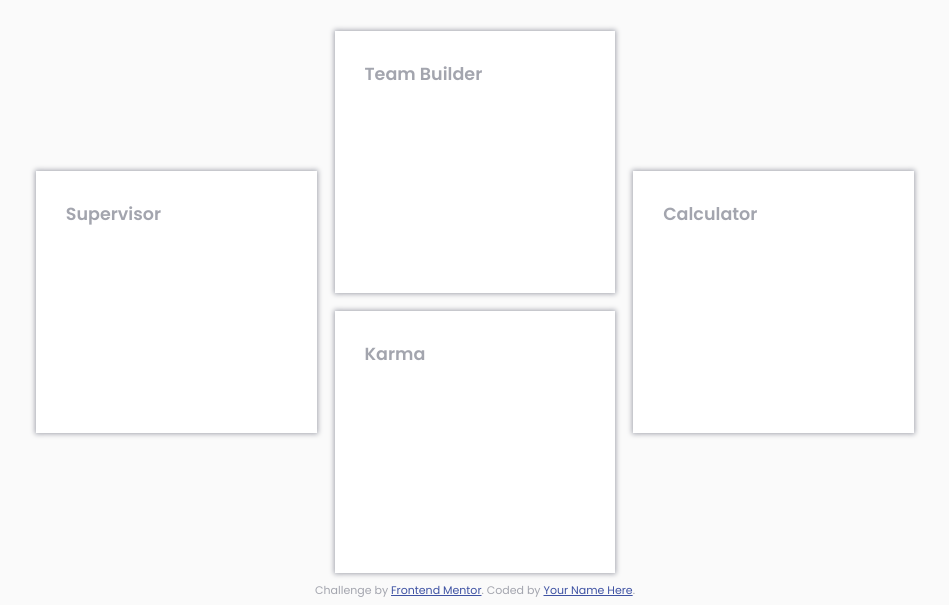
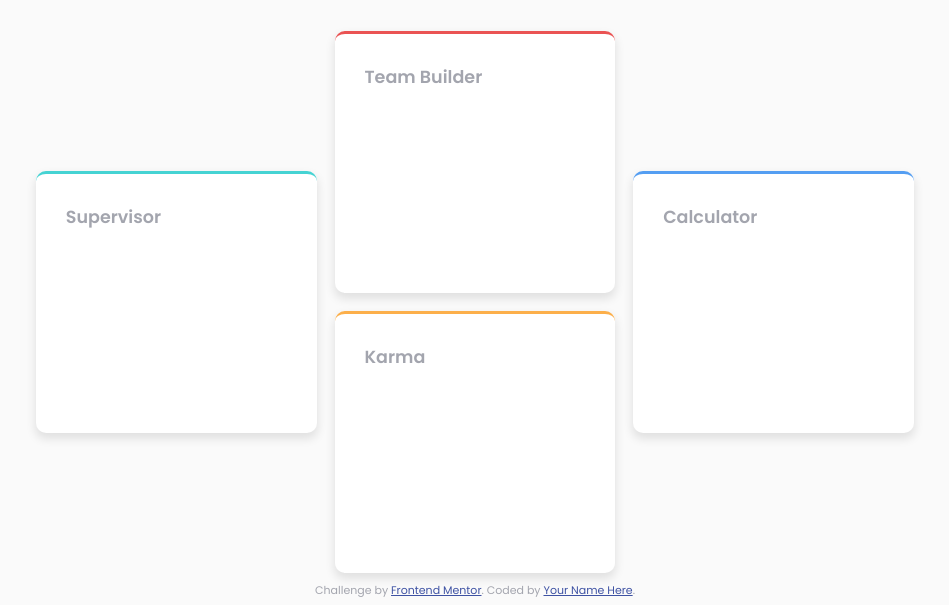
Before and after one commit to krishna-nayak/four-card-feature-section-master, a plain HTML site: page index.html in a window 1280 px wide. Shown: the part 195-800 px from the top of the page, without its empty margins (165-1114 px from the left). Drawn offline with Linux system fonts and the light colour scheme.

Commit message:
grid box-layout

```diff
--- a/style.css
+++ b/style.css
@@ -59,25 +59,31 @@ body {
 	margin: 3%;
 	padding: 10%;
 	background-color: #fff;
-	box-shadow: 0 0 5px 1px;
+	box-shadow: 0 5px 10px 1px rgba(0, 0, 0, 0.1);
+	border-top: 3px solid black;
+	border-radius: 10px;
 }
 
 .team-builder {
 	grid-column: 5 / span 4;
 	grid-row: span 2;
+	border-color: var(--red);
 }
 
 .supervisor {
 	grid-column: span 4;
 	grid-row: 2 / span 2;
+	border-color: var(--cyan);
 }
 
 .calculator {
 	grid-column: 9 / span 4;
 	grid-row: 2 / span 2;
+	border-color: var(--blue);
 }
 
 .karma {
 	grid-column: 5 / span 4;
 	grid-row: 3 / span 2;
+	border-color: var(--orange);
 }
```
